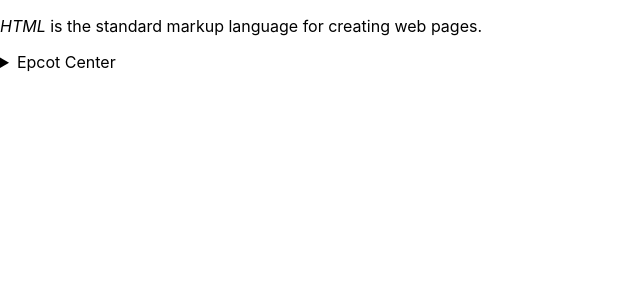
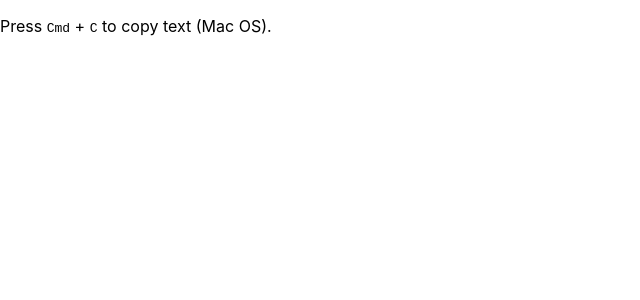
Before and after one commit to lunathebright/react-practice, a React (Create React App) app: page / in a window 1280 px wide. Shown: the top 300 px of the page, without its empty margins (0-640 px from the left). Built offline with nearby package versions, Linux system fonts and the light colour scheme.

Commit message:
html: kbd

```diff
--- a/src/App.js
+++ b/src/App.js
@@ -13,6 +13,10 @@
   return (
     <div className="App">
       <p>
+        Press <kbd>Cmd</kbd> + <kbd>C</kbd> to copy text (Mac OS).
+      </p>
+
+      {/* <p>
         <dfn>HTML</dfn> is the standard markup language for creating web pages.
       </p>
       <details open={isOn}>
@@ -22,7 +26,7 @@
           attractions, international pavilions, award-winning fireworks and
           seasonal special events.
         </p>
-      </details>
+      </details> */}
       {/* <ul>
         <li>
           User <bdi>hrefs</bdi>: 60 points
```
